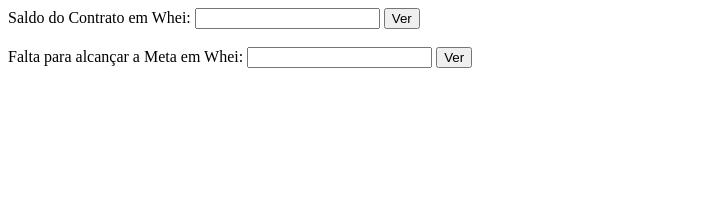
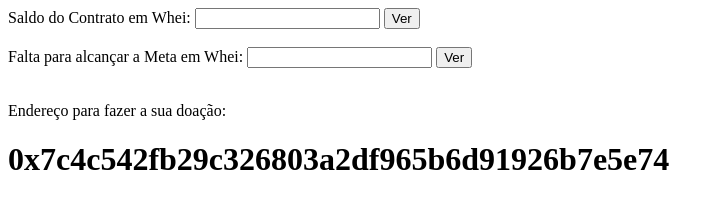
Before and after one commit to JPVercosa/Vakinha, a plain HTML site: page index.html in a window 1280 px wide. Shown: the whole page, without its empty margins (0-724 px from the left). Drawn offline with Linux system fonts and the light colour scheme.

Commit message:
Update index.html

```diff
--- a/index.html
+++ b/index.html
@@ -145,6 +145,9 @@
 	<br><br>
 	Falta para alcançar a Meta em Whei: <input type="text" name="faltaParaFim" id="faltaParaFim" readonly>
 	<button id="getme2" onclick="getAndShowFaltaFim()">Ver</button>
+	<br><br>
+	<p>Endereço para fazer a sua doação:</p>
+	<h1>0x7c4c542fb29c326803a2df965b6d91926b7e5e74</h1>
 
 </body>
 </html>
```
